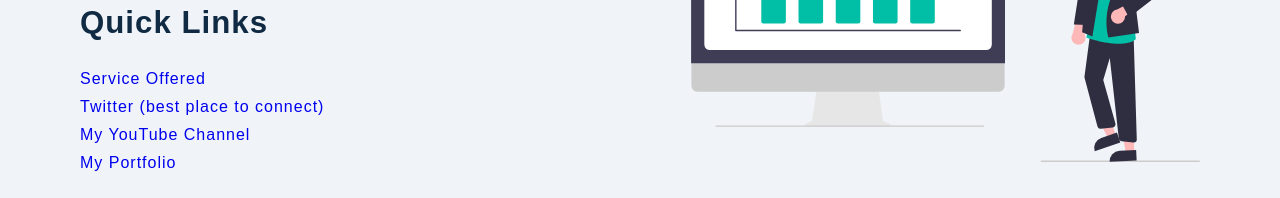
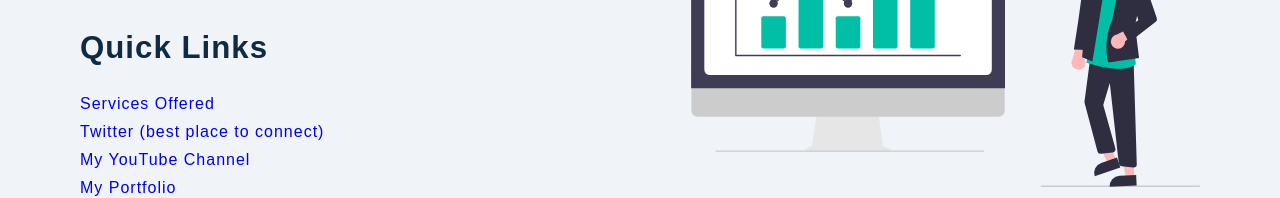
Before and after one commit to max-ajwang/MERN-stack-REST-API, a React (Create React App) app in the folder client/: page / in a window 1280 px wide. Shown: the part 294-492 px from the top of the page. Built offline with nearby package versions, Linux system fonts and the light colour scheme.

Commit message:
WIP: Spring cleaning Header and Footer

```diff
--- a/client/src/assets/wrappers/Footer.js
+++ b/client/src/assets/wrappers/Footer.js
@@ -5,8 +5,7 @@ const Wrapper = styled.footer`
     display: flex;
     flex-direction: column;
     justify-content: center;
-    align-items: center;
-    background: var(--color-footer);
+    background: var(--grey-100);
   }
 
   .footer-copyright {
--- a/client/src/assets/wrappers/Header.js
+++ b/client/src/assets/wrappers/Header.js
@@ -15,7 +15,7 @@ const Wrapper = styled.div`
     align-items: center;
     grid-template-columns: 1fr 1fr;
     column-gap: 3rem;
-    margin-top: -30px;
+    margin-top: -5px;
   }
 
   @media screen and (max-width: 1280px) {
--- a/client/src/components/Header.js
+++ b/client/src/components/Header.js
@@ -16,7 +16,7 @@ const Header = () => {
           {/*<button className='btn btn-hero'>Login/Register</button>*/}
           <h3>Quick Links</h3>
           <ul>
-            <li><a href='#MyServices'>Service Offered</a></li>
+            <li><a href='#MyServices'>Services Offered</a></li>
             <li><a href='#Twitter'>Twitter (best place to connect)</a></li>
             <li><a href='#YT'>My YouTube Channel</a></li>
             <li><a href='#MyPortfolio'>My Portfolio</a></li>
```
